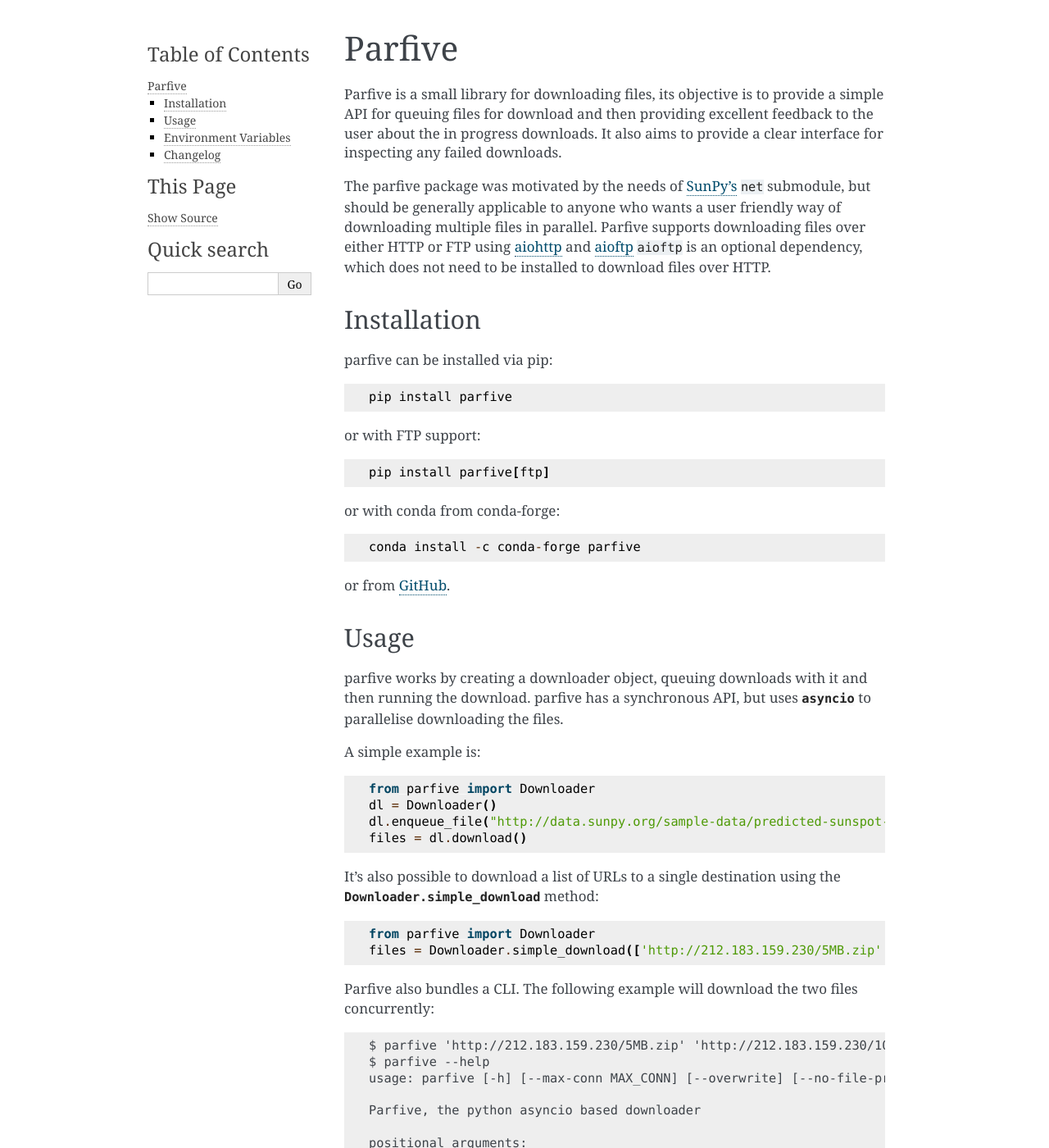
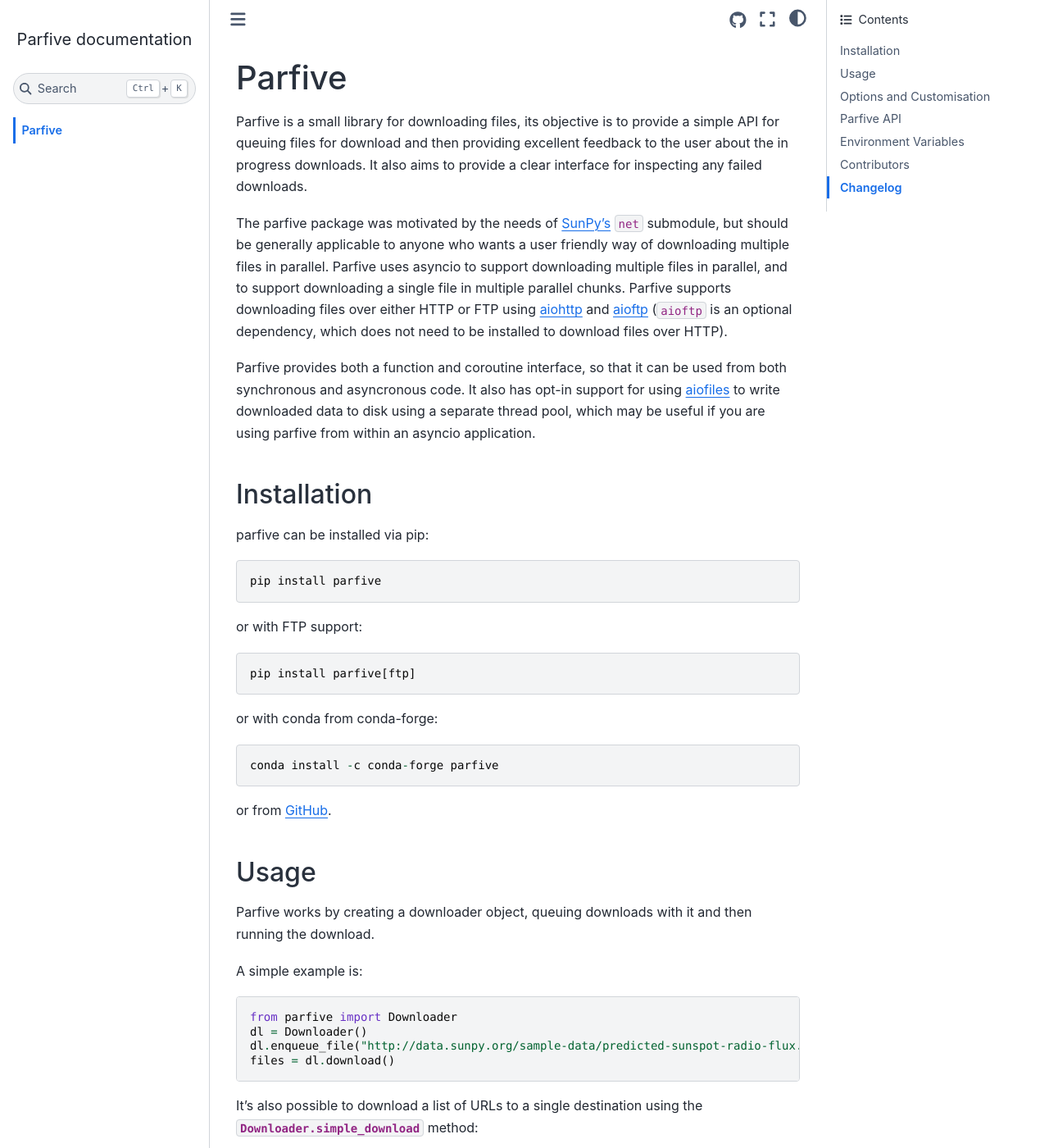
Before and after one commit to Cadair/parfive, a Sphinx documentation site: the page built from docs/index.rst, in a window 1280 px wide and 1400 px high. Shown: the whole window at 82% size. Built offline with Sphinx 7.4.7 and the Sphinx Book theme 1.1.4, drawn with Linux system fonts in a browser that asks for light colours; the version number could not be read and is left out; some of the changed text lies outside the part shown.

Commit message:
Improve docs for 2.0 release (#102)
* Improve docs

* Update test for callable change

* Add sphinx-contributors

* Use sbt and theme contributors

* Customise the theme

```diff
--- a/docs/conf.py
+++ b/docs/conf.py
@@ -39,6 +39,7 @@
     "sphinx_autodoc_typehints",  # must be loaded after napoleon
     "sphinx_automodapi.automodapi",
     "sphinx_automodapi.smart_resolver",
+    "sphinx_contributors",
 ]
 
 # Add any paths that contain templates here, relative to this directory.
@@ -82,7 +83,7 @@
 # Example configuration for intersphinx: refer to the Python standard library.
 intersphinx_mapping = {
     "https://docs.python.org/": None,
-    "http://aiohttp.readthedocs.io/en/stable": None,
+    "https://docs.aiohttp.org/en/stable": None,
     "https://aioftp.readthedocs.io/": None,
 }
 
@@ -90,22 +91,23 @@
 
 # The theme to use for HTML and HTML Help pages.  See the documentation for
 # a list of builtin themes.
+html_theme = "sphinx_book_theme"
 
-try:
-    from sunpy_sphinx_theme.conf import *  # NOQA
-
-    html_theme_options = {
-        "logo_url": "https://parfive.readthedocs.io/en/latest/",
-        "page_toctree_depths": {},
-    }
-
-except ImportError:
-    pass
+html_theme_options = {
+    "home_page_in_toc": True,
+    "repository_url": "https://github.com/Cadair/parfive",
+    "use_repository_button": True,
+    "use_issues_button": True,
+    "use_download_button": False,
+}
 
 # Add any paths that contain custom static files (such as style sheets) here,
 # relative to this directory. They are copied after the builtin static files,
 # so a file named "default.css" will overwrite the builtin "default.css".
-# html_static_path = ['_static']
+html_static_path = ["static"]
+html_css_files = [
+    "css/contributors.css",
+]
 
 # Render inheritance diagrams in SVG
 graphviz_output_format = "svg"
--- a/docs/index.rst
+++ b/docs/index.rst
@@ -1,4 +1,6 @@
 .. currentmodule:: parfive
+
+.. _parfive:
 
 =======
 Parfive
@@ -8,7 +10,12 @@
 It also aims to provide a clear interface for inspecting any failed downloads.
 
 The parfive package was motivated by the needs of `SunPy's <https://sunpy.org>`__ ``net`` submodule, but should be generally applicable to anyone who wants a user friendly way of downloading multiple files in parallel.
-Parfive supports downloading files over either HTTP or FTP using `aiohttp <http://aiohttp.readthedocs.io/>`__ and `aioftp <https://aioftp.readthedocs.io/>`__ ``aioftp`` is an optional dependency, which does not need to be installed to download files over HTTP.
+Parfive uses asyncio to support downloading multiple files in parallel, and to support downloading a single file in multiple parallel chunks.
+Parfive supports downloading files over either HTTP or FTP using `aiohttp <http://aiohttp.readthedocs.io/>`__ and `aioftp <https://aioftp.readthedocs.io/>`__ (``aioftp`` is an optional dependency, which does not need to be installed to download files over HTTP).
+
+Parfive provides both a function and coroutine interface, so that it can be used from both synchronous and asyncronous code.
+It also has opt-in support for using `aiofiles <https://github.com/Tinche/aiofiles>`__ to write downloaded data to disk using a separate thread pool, which may be useful if you are using parfive from within an asyncio application.
+
 
 Installation
 ------------
@@ -30,8 +37,7 @@
 Usage
 -----
 
-parfive works by creating a downloader object, queuing downloads with it and then running the download.
-parfive has a synchronous API, but uses `asyncio` to parallelise downloading the files.
+Parfive works by creating a downloader object, queuing downloads with it and then running the download.
 
 A simple example is::
 
@@ -65,6 +71,28 @@
                           Directory to which downloaded files are saved.
     --print-filenames     Print successfully downloaded files's names to stdout.
 
+
+Options and Customisation
+-------------------------
+
+Parfive aims to support as many use cases as possible, and therefore has a number of options.
+
+There are two main points where you can customise the behaviour of the downloads, in the initialiser to `parfive.Downloader` or when adding a URL to the download queue with `~parfive.Downloader.enqueue_file`.
+The arguments to the ``Downloader()`` constructor affect all files transferred, and the arguments to ``enqueue_file()`` apply to only that file.
+
+By default parfive will transfer 5 files in parallel and, if supported by the remote server, chunk those files and download 5 chunks simultaneously.
+This behaviour is controlled by the ``max_conn=`` and ``max_splits=`` keyword arguments.
+
+Further configuration of the ``Downloader`` instance is done by passing in a `parfive.SessionConfig` object as the ``config=`` keyword argument to ``Downloader()``.
+See the documentation of that class for more details.
+
+Keyword arguments to `~parfive.Downloader.enqueue_file` are passed through to either `aiohttp.ClientSession.get` for HTTP downloads or `aioftp.Client` for FTP downloads.
+This gives you many per-file options such as headers, authentication, ssl options etc.
+
+
+Parfive API
+-----------
+
 .. automodapi:: parfive
    :no-heading:
    :no-main-docstr:
@@ -82,6 +110,14 @@
 * ``PARFIVE_TOTAL_TIMEOUT`` - Overrides the default aiohttp ``total`` timeout value (unless set in Python).
 * ``PARFIVE_SOCK_READ_TIMEOUT`` - Overrides the default aiohttp ``sock_read`` timeout value (unless set in Python).
 
+Contributors
+------------
+
+.. contributors:: Cadair/parfive
+    :avatars:
+    :exclude: pre-commit-ci[bot]
+    :order: ASC
+
 Changelog
 ---------
 
--- /dev/null
+++ b/docs/static/css/contributors.css
@@ -0,0 +1,24 @@
+.sphinx-contributors img {
+    border-radius: 50%;
+}
+
+.sphinx-contributors_list {
+    padding-left: 0;
+}
+
+.sphinx-contributors_list__item {
+    padding-right: 0.75em;
+    padding-left: 0.75em;
+}
+
+.sphinx-contributors--avatars .sphinx-contributors_contributor__image {
+    max-width: 100px;
+}
+
+.sphinx-contributors_contributor {
+    width: initial;
+}
+
+.sphinx-contributors {
+    width: initial;
+}
--- a/setup.cfg
+++ b/setup.cfg
@@ -42,6 +42,8 @@
   sphinx-automodapi
   sunpy-sphinx-theme
   sphinx-autodoc-typehints
+  sphinx-contributors
+  sphinx-book-theme
 
 [flake8]
 max-line-length = 100
```
Also changed, not shown: 2 other files.
